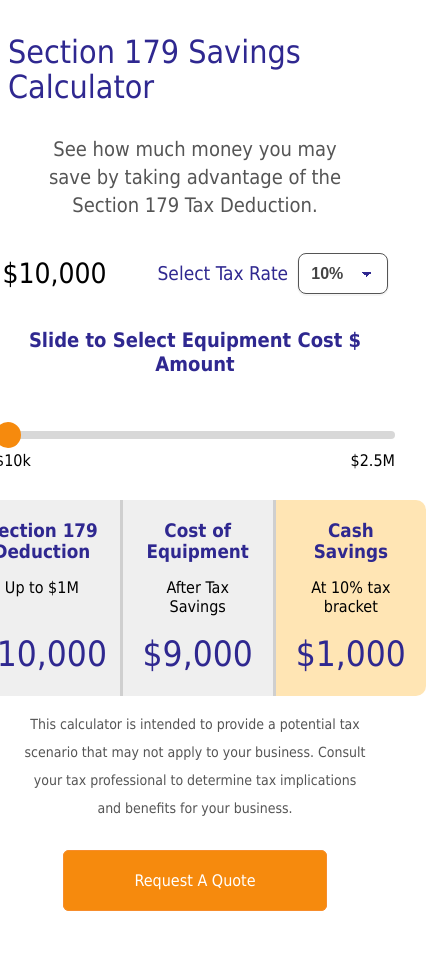
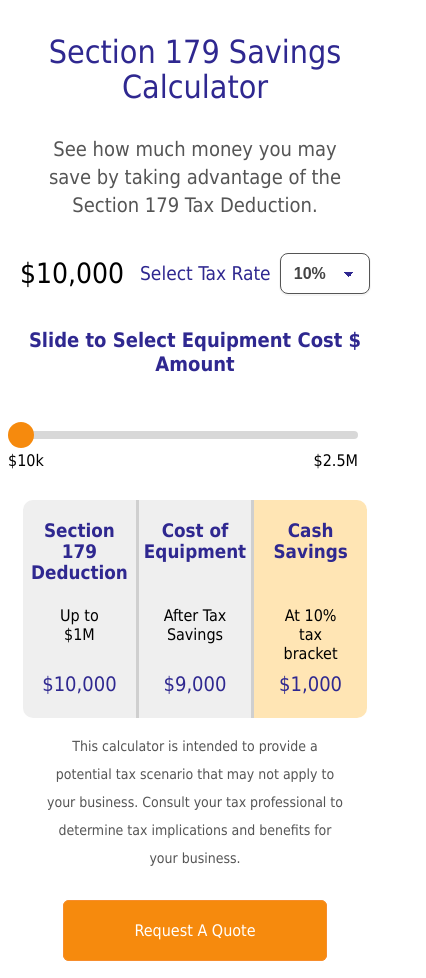
Before and after one commit to halvespereira/savings-calculator-section-179, a plain HTML site: page index.html in a window 390 px wide. Shown: the whole page, 426 px wide, since content can reach past the window. Before the commit the page ends 911 px from the top, so only its background shows below. Drawn offline with Linux system fonts and the light colour scheme.

Commit message:
ux improvements

```diff
--- a/index.html
+++ b/index.html
@@ -31,7 +31,7 @@
         </div>
       </div>
       <div class="__calculator-slider">
-        <div>
+        <div class="__calculator-slider-div">
           <h5>Slide to Select Equipment Cost $ Amount</h5>
           <div>
             <input
--- a/styles.css
+++ b/styles.css
@@ -23,6 +23,8 @@
   height: fit-content;
   flex-direction: column;
   font-family: var(--calculator-font-family);
+  padding: 0;
+  margin: 0;
 }
 
 /* top title */
@@ -41,6 +43,7 @@
   margin-bottom: 30px;
   line-height: 1.1;
   font-weight: 500;
+  text-align: center;
 }
 
 .__calculator-title p {
@@ -59,7 +62,7 @@
   display: flex;
   justify-content: space-around;
   align-items: center;
-  width: 400px;
+  width: 350px;
   margin-bottom: 0;
 }
 
@@ -368,3 +371,38 @@
     width: 400px;
   }
 }
+
+@media (max-width: 500px) {
+  .__calculator-response {
+    width: 220px;
+  }
+
+  .__calculator-title p {
+    width: 320px;
+  }
+
+  .__calculator-response .__calculator-response-box h3 {
+    height: 70px;
+  }
+
+  .__calculator-response .__calculator-response-box p {
+    height: 50px;
+  }
+
+  .__calculator-bottom-text p {
+    width: 300px;
+  }
+
+  .__calculator-response .__calculator-response-box div {
+    font-size: 20px;
+  }
+
+  .__calculator-action-button {
+    margin-bottom: 30px;
+  }
+
+  .__calculator-range,
+  .__calculator-range-amounts {
+    width: 350px;
+  }
+}
```
